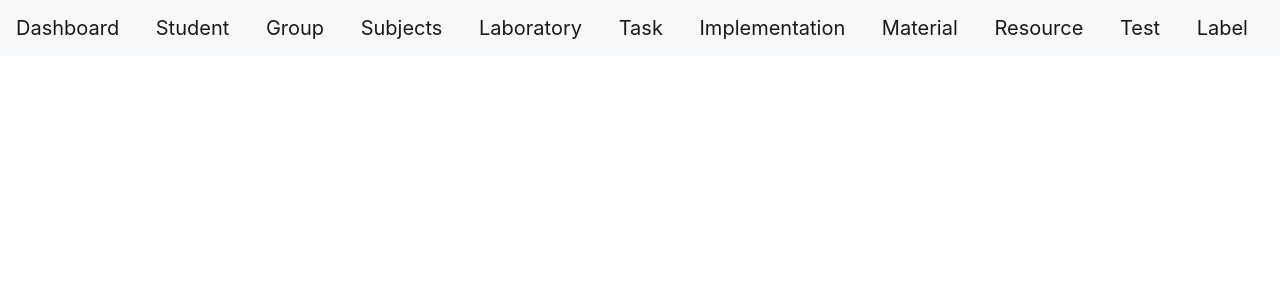
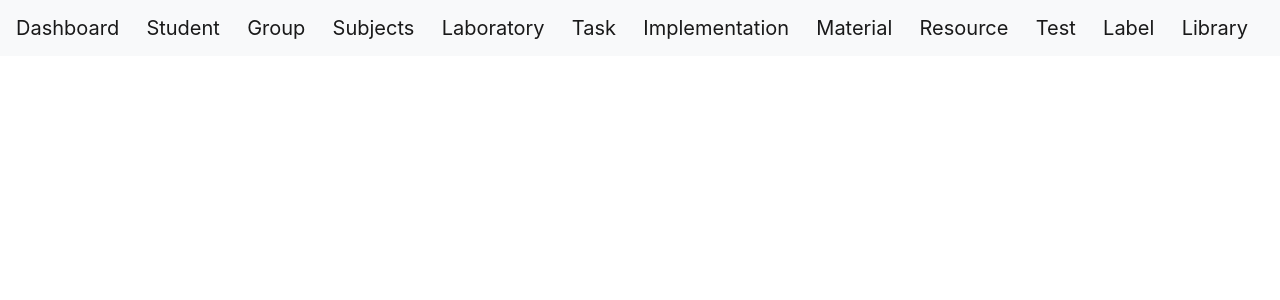
Before and after one commit to nikita-shevchenko/laboratory-test-service, a Flask app: page / in a window 1280 px wide. Shown: the top 300 px of the page. Run offline with Flask 2, Linux system fonts and the light colour scheme; some libraries are stand-ins or nearby versions.

Commit message:
add to nav

```diff
--- a/templates/navbar.html
+++ b/templates/navbar.html
@@ -10,4 +10,5 @@
   <a class="navbar-brand" href="/resources">Resource</a>
   <a class="navbar-brand" href="/tests">Test</a>
   <a class="navbar-brand" href="/labels">Label</a>
+  <a class="navbar-brand" href="/show">Library</a>
 </nav>
```
